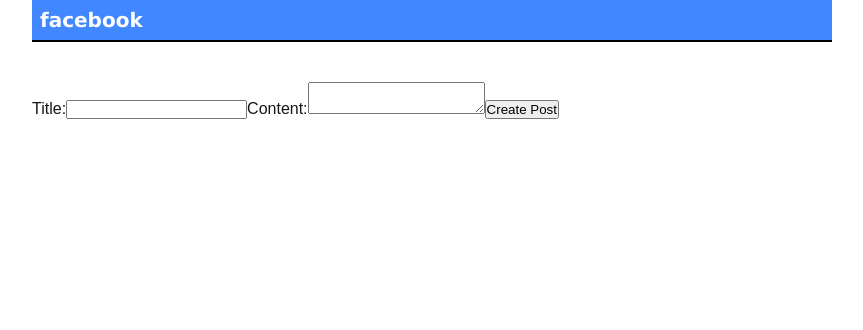
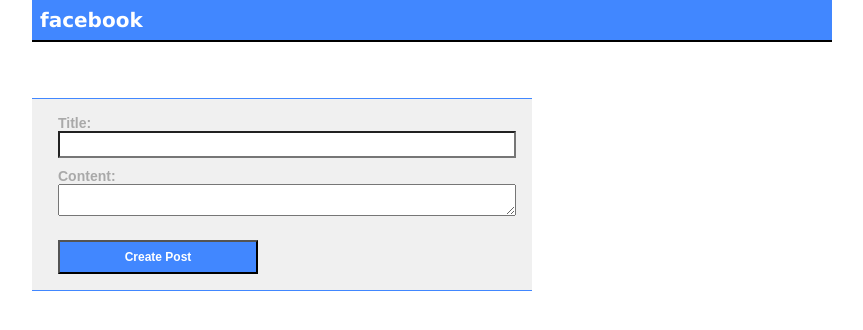
Before and after one commit to owen-caldwell/dwa-final, a Next.js app: page /create in a window 1280 px wide. Shown: the top 330 px of the page, without its empty margins (208-1071 px from the left). Built offline with nearby package versions, Linux system fonts and the light colour scheme; no server answers.

Commit message:
styled createPost

```diff
--- a/app/create/page.js
+++ b/app/create/page.js
@@ -2,8 +2,15 @@
 import { React, useState, useEffect } from "react";
 import { useAuth } from "@/app/context/AuthUserContext";
 import { db } from "@/app/lib/firebase";
-import { collection, addDoc, serverTimestamp, doc, getDoc } from "firebase/firestore";
+import {
+  collection,
+  addDoc,
+  serverTimestamp,
+  doc,
+  getDoc,
+} from "firebase/firestore";
 import { useRouter } from "next/navigation";
+import styles from "@/app/styles/Forms.module.css";
 
 export default function CreatePost() {
   const [formData, setFormData] = useState({ title: "", content: "" });
@@ -65,15 +72,26 @@
     <div>
       <h1>Create a New Post</h1>
       {error && <p style={{ color: "red" }}>{error}</p>}
-      <form onSubmit={handleSubmit}>
-        <label htmlFor="title">Title:</label>
-        <input type="text" name="title" value={formData.title} onChange={handleInputChange} />
+      <div className={styles.CreatePostWrapper}>
+        <form className={styles.CreatePostForm} onSubmit={handleSubmit}>
+          <label htmlFor="title">Title:</label>
+          <input
+            type="text"
+            name="title"
+            value={formData.title}
+            onChange={handleInputChange}
+          />
 
-        <label htmlFor="content">Content:</label>
-        <textarea name="content" value={formData.content} onChange={handleInputChange} />
+          <label htmlFor="content">Content:</label>
+          <textarea
+            name="content"
+            value={formData.content}
+            onChange={handleInputChange}
+          />
 
-        <button type="submit">Create Post</button>
-      </form>
+          <button type="submit">Create Post</button>
+        </form>
+      </div>
     </div>
   );
 }
--- a/app/styles/Forms.module.css
+++ b/app/styles/Forms.module.css
@@ -35,3 +35,38 @@
     border-bottom: 1px solid rgb(65, 135, 255);;
     background-color: rgb(240, 240, 240);
 }
+.CreatePostWrapper {
+    display: block;
+    margin: 1em 0 1em 0;
+    padding-left: 10px;
+    max-width: 500px;
+    border-top: 1px solid rgb(65, 135, 255);;
+    border-bottom: 1px solid rgb(65, 135, 255);;
+    background-color: rgb(240, 240, 240);
+}
+.CreatePostForm{
+    display: flex;
+    flex-direction: column;
+    padding: 1em;
+}
+.CreatePostForm label {
+    color: darkgray;
+    font-weight: bold;
+    font-size: 14px;
+    width: 100%;
+}
+.CreatePostForm input {
+    display: flex;
+    height: 2em;
+    margin-bottom: 10px;
+    border-radius: 0px;
+  }
+.CreatePostForm button {
+    background-color: rgb(65, 135, 255);
+    color: white;
+    font-size: 12px;
+    font-weight: bold;
+    padding: 8px;
+    max-width: 200px;
+    margin-top: 2em;
+}
```
